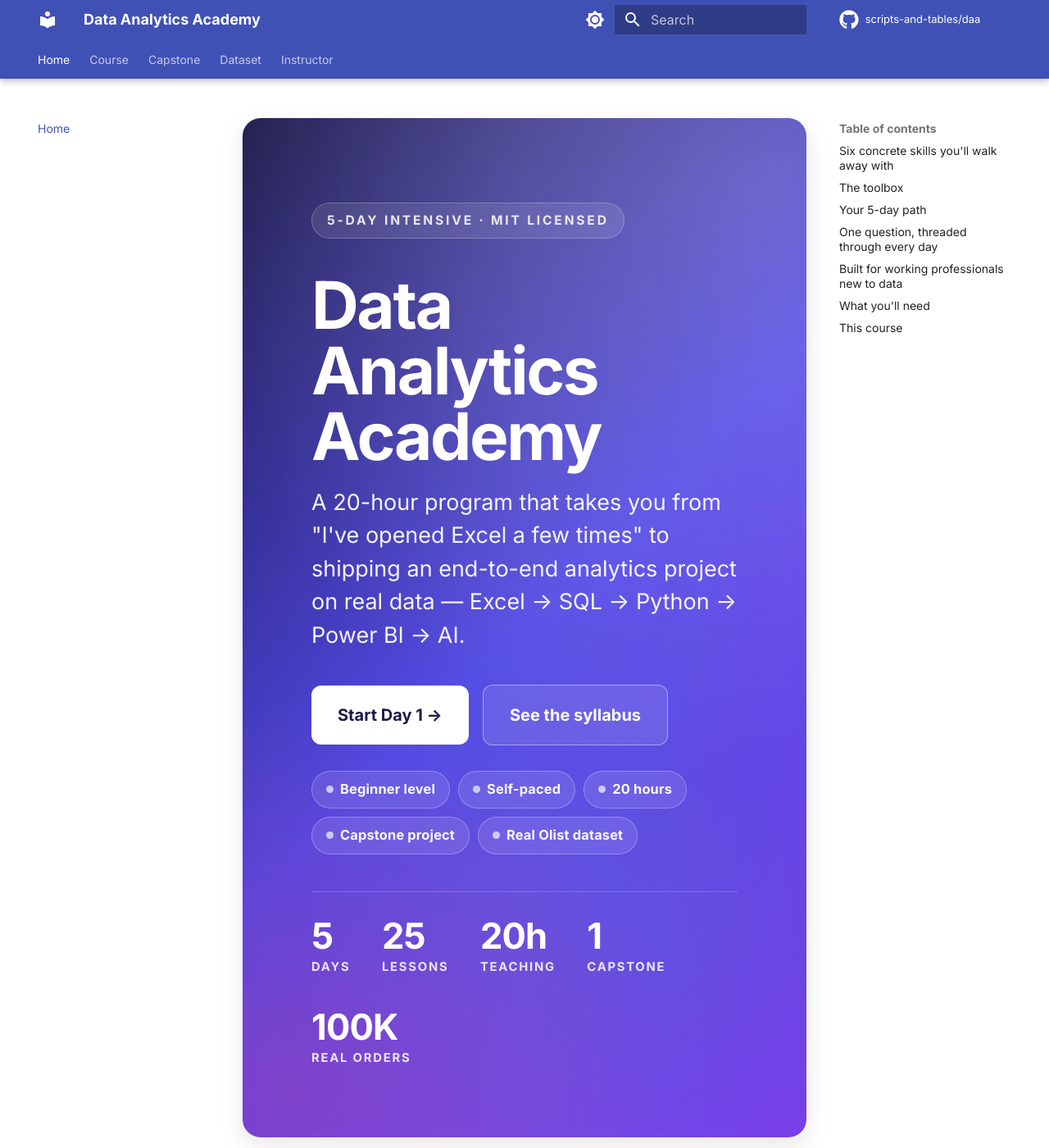
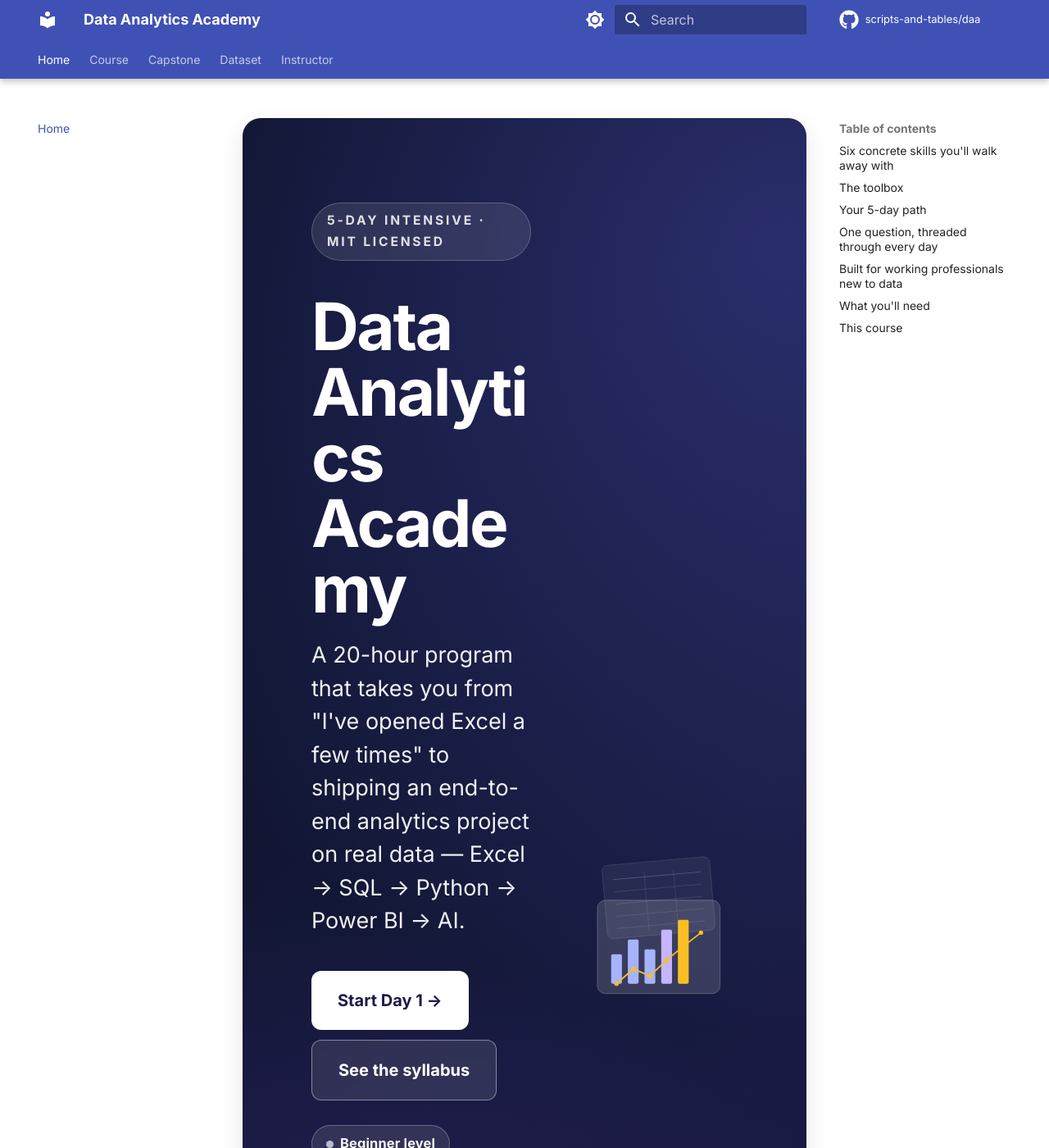
Before and after one commit to scripts-and-tables/daa, an MkDocs documentation site: the page built from docs/index.md, in a window 1280 px wide and 1400 px high. Shown: the whole window at 82% size. Built offline with MkDocs 1.6.1 and Material for MkDocs 9.7.7, drawn with Linux system fonts in a browser that asks for light colours; comment, search, counter and statistics services are not loaded.

Commit message:
Hero: dark Coursera-style with SVG illustration, flatter cards
Closes the three biggest visual gaps versus the Coursera reference.

Hero
- Switch to a two-column grid layout: text left, SVG visual right.
  Below 900px the grid collapses to a single column and the visual
  moves above the text.
- Replace the indigo-to-violet gradient with a deep midnight-navy:
  layered radial highlights on a base of #0b0f23 → #161a3d → #1e1b4b.
  Reads as serious / corporate rather than playful.
- Add an inline SVG illustration on the right: two stacked rounded
  cards (a tilted data-table grid in the back, a bar chart with an
  ascending trend line in the front), in white with indigo/amber
  accents that pick up the day-3 violet and day-4 amber.

Day cards
- Remove the 4-pixel coloured top stripe — Coursera modules don't
  have a stripe, and the day icon already signals which day this is.
- Slightly larger internal padding and a softer hover shadow.
- Border thickens to 50% of the day's accent on hover instead of
  jumping to a heavy outline.

Result is a homepage that mixes the day-color identity we keep (icons,
hero per day, lesson badges) with the calmer, more "professional course
landing page" surface treatment Coursera uses.

```diff
--- a/docs/index.md
+++ b/docs/index.md
@@ -1,4 +1,6 @@
 <div class="hero-home" markdown>
+
+<div class="hero-home__main" markdown>
 
 <span class="hero-home__eyebrow">5-day intensive · MIT licensed</span>
 
@@ -23,6 +25,42 @@
   <div class="hero-home__stat"><span class="hero-home__stat-num">20h</span><span class="hero-home__stat-label">teaching</span></div>
   <div class="hero-home__stat"><span class="hero-home__stat-num">1</span><span class="hero-home__stat-label">capstone</span></div>
   <div class="hero-home__stat"><span class="hero-home__stat-num">100K</span><span class="hero-home__stat-label">real orders</span></div>
+</div>
+
+</div>
+
+<div class="hero-home__visual" aria-hidden="true">
+<svg viewBox="0 0 320 340" fill="none" xmlns="http://www.w3.org/2000/svg">
+  <g transform="translate(50 50) rotate(-5 110 80)">
+    <rect width="220" height="150" rx="12" fill="white" fill-opacity="0.06" stroke="white" stroke-opacity="0.18" stroke-width="1"/>
+    <line x1="20" y1="30" x2="200" y2="30" stroke="white" stroke-opacity="0.30" stroke-width="1"/>
+    <line x1="20" y1="55" x2="200" y2="55" stroke="white" stroke-opacity="0.18" stroke-width="1"/>
+    <line x1="20" y1="80" x2="200" y2="80" stroke="white" stroke-opacity="0.18" stroke-width="1"/>
+    <line x1="20" y1="105" x2="200" y2="105" stroke="white" stroke-opacity="0.18" stroke-width="1"/>
+    <line x1="20" y1="130" x2="200" y2="130" stroke="white" stroke-opacity="0.18" stroke-width="1"/>
+    <line x1="85" y1="20" x2="85" y2="140" stroke="white" stroke-opacity="0.15" stroke-width="1"/>
+    <line x1="145" y1="20" x2="145" y2="140" stroke="white" stroke-opacity="0.15" stroke-width="1"/>
+  </g>
+  <g transform="translate(35 130)">
+    <rect width="250" height="190" rx="16" fill="white" fill-opacity="0.14" stroke="white" stroke-opacity="0.38" stroke-width="1"/>
+    <g transform="translate(28 30)">
+      <rect x="0"   y="80" width="22" height="60"  rx="3" fill="#a5b4fc"/>
+      <rect x="34"  y="50" width="22" height="90"  rx="3" fill="#a5b4fc"/>
+      <rect x="68"  y="70" width="22" height="70"  rx="3" fill="#a5b4fc"/>
+      <rect x="102" y="30" width="22" height="110" rx="3" fill="#c4b5fd"/>
+      <rect x="136" y="10" width="22" height="130" rx="3" fill="#fbbf24"/>
+    </g>
+    <path d="M 39 170 L 73 140 L 107 154 L 141 122 L 175 94 L 211 66"
+          stroke="#fbbf24" stroke-width="3" fill="none"
+          stroke-linecap="round" stroke-linejoin="round"/>
+    <circle cx="39"  cy="170" r="4.5" fill="#fbbf24"/>
+    <circle cx="73"  cy="140" r="4.5" fill="#fbbf24"/>
+    <circle cx="107" cy="154" r="4.5" fill="#fbbf24"/>
+    <circle cx="141" cy="122" r="4.5" fill="#fbbf24"/>
+    <circle cx="175" cy="94"  r="4.5" fill="#fbbf24"/>
+    <circle cx="211" cy="66"  r="4.5" fill="#fbbf24"/>
+  </g>
+</svg>
 </div>
 
 </div>
--- a/docs/stylesheets/custom.css
+++ b/docs/stylesheets/custom.css
@@ -89,12 +89,17 @@
    ----------------------------------------------------------- */
 .hero-home {
   position: relative;
+  display: grid;
+  grid-template-columns: minmax(0, 1.4fr) minmax(0, 1fr);
+  gap: 3rem;
+  align-items: center;
   border-radius: var(--hero-radius);
   padding: clamp(2.5rem, 5vw + 1rem, 5rem);
-  margin: 0 0 3.5rem;
+  margin: 0 0 4rem;
   background:
-    radial-gradient(circle at 92% 6%, rgba(255, 255, 255, 0.22), transparent 55%),
-    linear-gradient(135deg, #1e1b4b 0%, #4f46e5 50%, #7c3aed 100%);
+    radial-gradient(circle at 95% 8%, rgba(99, 102, 241, 0.30), transparent 50%),
+    radial-gradient(circle at 5% 95%, rgba(124, 58, 237, 0.22), transparent 45%),
+    linear-gradient(135deg, #0b0f23 0%, #161a3d 55%, #1e1b4b 100%);
   color: #ffffff;
   box-shadow: var(--hero-shadow);
   overflow: hidden;
@@ -103,17 +108,45 @@
 .hero-home::after {
   content: "";
   position: absolute;
-  inset: -2px;
+  inset: 0;
   background:
-    linear-gradient(90deg, transparent, rgba(255, 255, 255, 0.04) 50%, transparent),
-    radial-gradient(circle at 8% 95%, rgba(244, 63, 94, 0.22), transparent 35%),
-    radial-gradient(circle at 75% 80%, rgba(16, 185, 129, 0.10), transparent 40%);
+    radial-gradient(circle at 25% 110%, rgba(16, 185, 129, 0.08), transparent 35%),
+    linear-gradient(180deg, transparent 60%, rgba(0, 0, 0, 0.18) 100%);
   pointer-events: none;
 }
 
 .hero-home > * {
   position: relative;
   z-index: 1;
+}
+
+.hero-home__main {
+  min-width: 0;
+}
+
+.hero-home__visual {
+  display: flex;
+  align-items: center;
+  justify-content: center;
+  min-width: 0;
+}
+
+.hero-home__visual svg {
+  width: 100%;
+  height: auto;
+  max-width: 380px;
+}
+
+@media (max-width: 900px) {
+  .hero-home {
+    grid-template-columns: 1fr;
+    gap: 2rem;
+  }
+  .hero-home__visual {
+    order: -1;
+    max-width: 280px;
+    margin: 0 auto;
+  }
 }
 
 .hero-home__eyebrow {
@@ -423,9 +456,9 @@
   display: flex;
   flex-direction: column;
   background: var(--md-default-bg-color);
-  border: 1px solid color-mix(in srgb, var(--md-default-fg-color) 10%, transparent);
+  border: 1px solid color-mix(in srgb, var(--md-default-fg-color) 11%, transparent);
   border-radius: var(--card-radius);
-  padding: 1.6rem 1.5rem 1.4rem;
+  padding: 1.75rem 1.65rem 1.5rem;
   text-decoration: none !important;
   color: var(--md-default-fg-color) !important;
   border-bottom: 0 !important;
@@ -433,19 +466,10 @@
   overflow: hidden;
 }
 
-.day-card::before {
-  content: "";
-  position: absolute;
-  top: 0; left: 0;
-  width: 100%;
-  height: 4px;
-  background: var(--accent);
-}
-
 .day-card:hover {
-  transform: translateY(-4px);
-  box-shadow: var(--card-shadow-hover);
-  border-color: color-mix(in srgb, var(--accent) 35%, transparent);
+  transform: translateY(-3px);
+  box-shadow: 0 18px 36px rgba(15, 23, 42, 0.10);
+  border-color: color-mix(in srgb, var(--accent) 50%, transparent);
 }
 
 .day-card[data-day="1"] { --accent: var(--day-1); }
```
